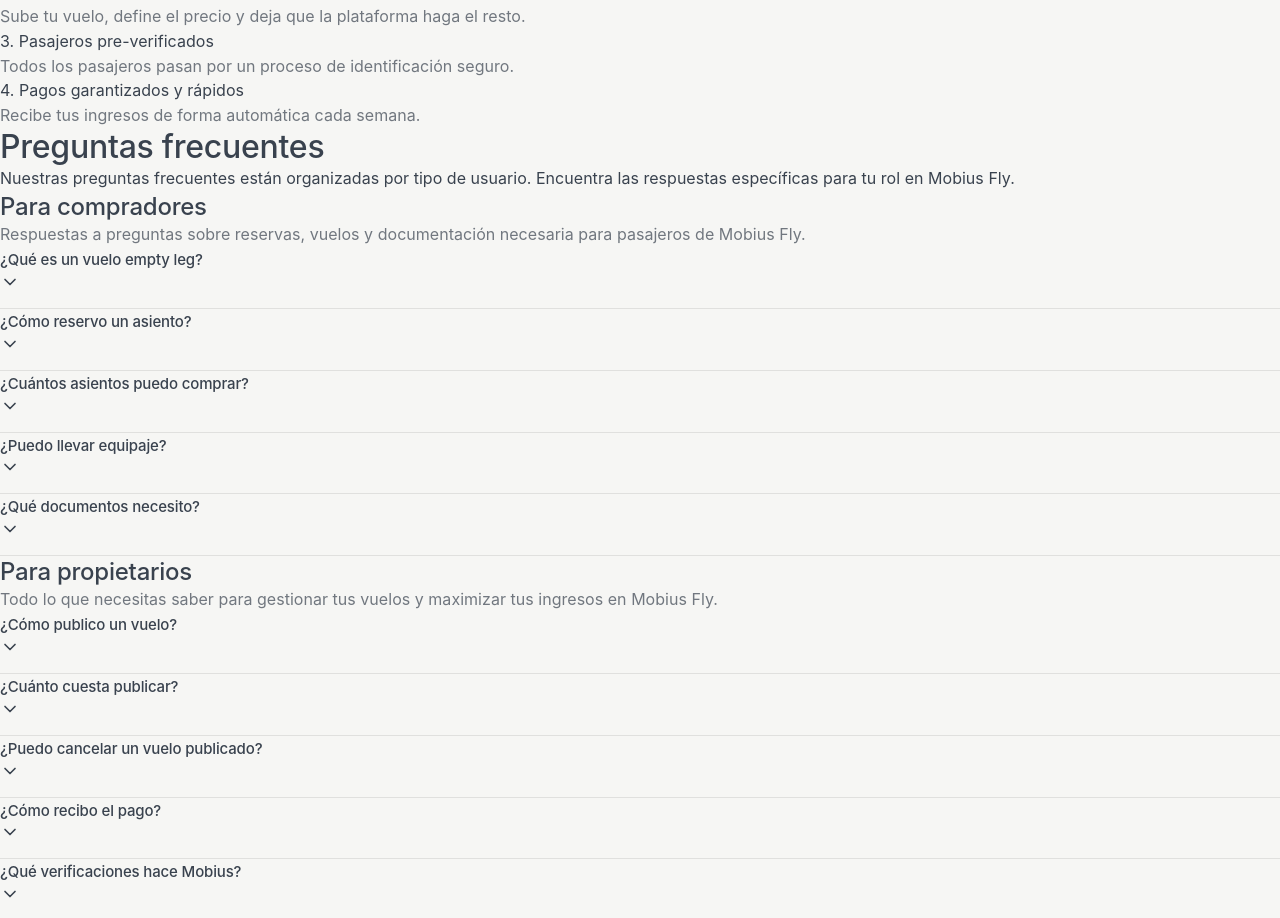
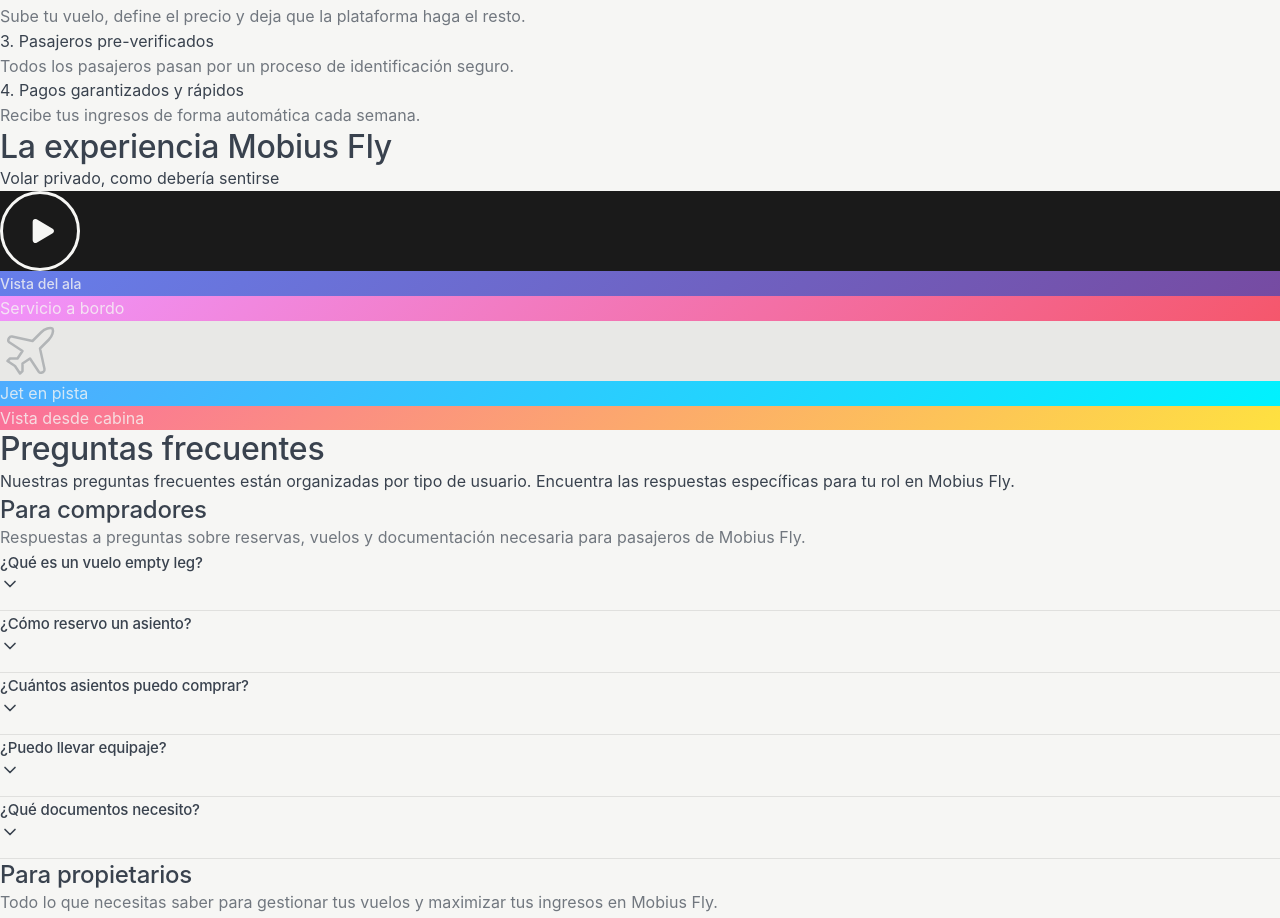
Before and after one commit to AWD-Projects/mobius-fly, a Next.js app: page / in a window 1280 px wide. Shown: the part 3762-4680 px from the top of the page. Built offline with nearby package versions, Linux system fonts and the light colour scheme.

Commit message:
feat: add ExperienceSection component to enhance landing page

```diff
--- a/app/page.tsx
+++ b/app/page.tsx
@@ -11,6 +11,7 @@
 import { FeaturesSection } from "./sections/FeaturesSection";
 import { ComparisonSection } from "./sections/ComparisonSection";
 import { BenefitsSection } from "./sections/BenefitsSection";
+import { ExperienceSection } from "./sections/ExperienceSection";
 import { FAQSection } from "./sections/FAQSection";
 import { ContactSection } from "./sections/ContactSection";
 import { FooterSection } from "./sections/FooterSection";
@@ -408,6 +409,9 @@
       {/* Benefits Section */}
       <BenefitsSection sectionPadding={sectionPadding} />
 
+      {/* Experience Section */}
+      <ExperienceSection sectionPadding={sectionPadding} />
+
       {/* FAQ Section */}
       <FAQSection
         sectionPadding={sectionPadding}
--- /dev/null
+++ b/app/sections/ExperienceSection.tsx
@@ -0,0 +1,168 @@
+import * as React from "react";
+import { m } from "framer-motion";
+import { Play, Plane } from "lucide-react";
+import { SectionHeader } from "@/components/molecules/SectionHeader";
+
+interface ExperienceSectionProps {
+  sectionPadding: string;
+}
+
+export const ExperienceSection = React.memo<ExperienceSectionProps>(({
+  sectionPadding,
+}) => {
+  return (
+    <section
+      id="experiencia"
+      className={`snap-start min-h-screen relative flex flex-col justify-center py-20 ${sectionPadding}`}
+      style={{ backgroundColor: "#F6F6F4" }}
+    >
+      <div className="w-full flex flex-col items-center gap-12">
+        {/* Header */}
+        <m.div
+          initial={{ opacity: 0, y: 30 }}
+          whileInView={{ opacity: 1, y: 0 }}
+          transition={{ duration: 0.6, ease: "easeOut" }}
+          viewport={{ once: true, amount: 0.8 }}
+        >
+          <SectionHeader
+            title="La experiencia Mobius Fly"
+            subtitle="Volar privado, como debería sentirse"
+            align="center"
+            size="page"
+          />
+        </m.div>
+
+        {/* Bento Grid */}
+        <m.div
+          initial={{ opacity: 0, y: 30 }}
+          whileInView={{ opacity: 1, y: 0 }}
+          transition={{ duration: 0.6, delay: 0.2, ease: "easeOut" }}
+          viewport={{ once: true, amount: 0.3 }}
+          className="w-full max-w-7xl"
+        >
+          <div className="grid grid-cols-1 sm:grid-cols-2 lg:grid-cols-12 gap-3 sm:gap-4 lg:auto-rows-[280px]">
+            {/* Video Placeholder - Large */}
+            <div
+              className="relative overflow-hidden group cursor-pointer h-[200px] sm:h-[240px] lg:col-span-5 lg:row-span-1 rounded-2xl"
+              style={{
+                backgroundColor: "#1a1a1a",
+              }}
+            >
+              <div className="absolute inset-0 flex items-center justify-center">
+                <div
+                  className="transition-transform group-hover:scale-110"
+                  style={{
+                    width: "80px",
+                    height: "80px",
+                    borderRadius: "50%",
+                    border: "3px solid #F6F6F4",
+                    display: "flex",
+                    alignItems: "center",
+                    justifyContent: "center",
+                  }}
+                >
+                  <Play
+                    size={32}
+                    fill="#F6F6F4"
+                    strokeWidth={0}
+                    style={{ marginLeft: "4px" }}
+                  />
+                </div>
+              </div>
+            </div>
+
+            {/* Wing Photo */}
+            <div
+              className="relative overflow-hidden flex items-center justify-center h-[200px] sm:h-[240px] lg:col-span-4 lg:row-span-1 rounded-2xl"
+              style={{
+                background: "linear-gradient(135deg, #667eea 0%, #764ba2 100%)",
+              }}
+            >
+              <span
+                style={{
+                  color: "#F6F6F4",
+                  fontSize: "14px",
+                  fontWeight: 500,
+                  opacity: 0.8,
+                }}
+              >
+                Vista del ala
+              </span>
+            </div>
+
+            {/* Service Photo */}
+            <div
+              className="relative overflow-hidden flex items-center justify-center h-[200px] sm:h-[240px] lg:col-span-3 lg:row-span-1 rounded-2xl"
+              style={{
+                background: "linear-gradient(135deg, #f093fb 0%, #f5576c 100%)",
+              }}
+            >
+              <span
+                className="text-xs sm:text-sm font-medium"
+                style={{
+                  color: "#F6F6F4",
+                  opacity: 0.8,
+                }}
+              >
+                Servicio a bordo
+              </span>
+            </div>
+
+            {/* Plane Silhouette */}
+            <div
+              className="relative overflow-hidden flex items-center justify-center h-[200px] sm:h-[240px] lg:col-span-3 lg:row-span-1 rounded-2xl"
+              style={{
+                backgroundColor: "#E8E8E6",
+              }}
+            >
+              <Plane
+                size={60}
+                className="sm:w-20 sm:h-20"
+                strokeWidth={1}
+                style={{ color: "#39424E", opacity: 0.3 }}
+              />
+            </div>
+
+            {/* Jet on Tarmac */}
+            <div
+              className="relative overflow-hidden flex items-center justify-center h-[200px] sm:h-[240px] lg:col-span-4 lg:row-span-1 rounded-2xl"
+              style={{
+                background: "linear-gradient(135deg, #4facfe 0%, #00f2fe 100%)",
+              }}
+            >
+              <span
+                className="text-xs sm:text-sm font-medium"
+                style={{
+                  color: "#F6F6F4",
+                  opacity: 0.8,
+                }}
+              >
+                Jet en pista
+              </span>
+            </div>
+
+            {/* Cockpit View */}
+            <div
+              className="relative overflow-hidden flex items-center justify-center h-[200px] sm:h-[240px] lg:col-span-5 lg:row-span-1 rounded-2xl"
+              style={{
+                background: "linear-gradient(135deg, #fa709a 0%, #fee140 100%)",
+              }}
+            >
+              <span
+                className="text-xs sm:text-sm font-medium"
+                style={{
+                  color: "#F6F6F4",
+                  opacity: 0.8,
+                }}
+              >
+                Vista desde cabina
+              </span>
+            </div>
+          </div>
+        </m.div>
+      </div>
+    </section>
+  );
+});
+
+ExperienceSection.displayName = "ExperienceSection";
```
